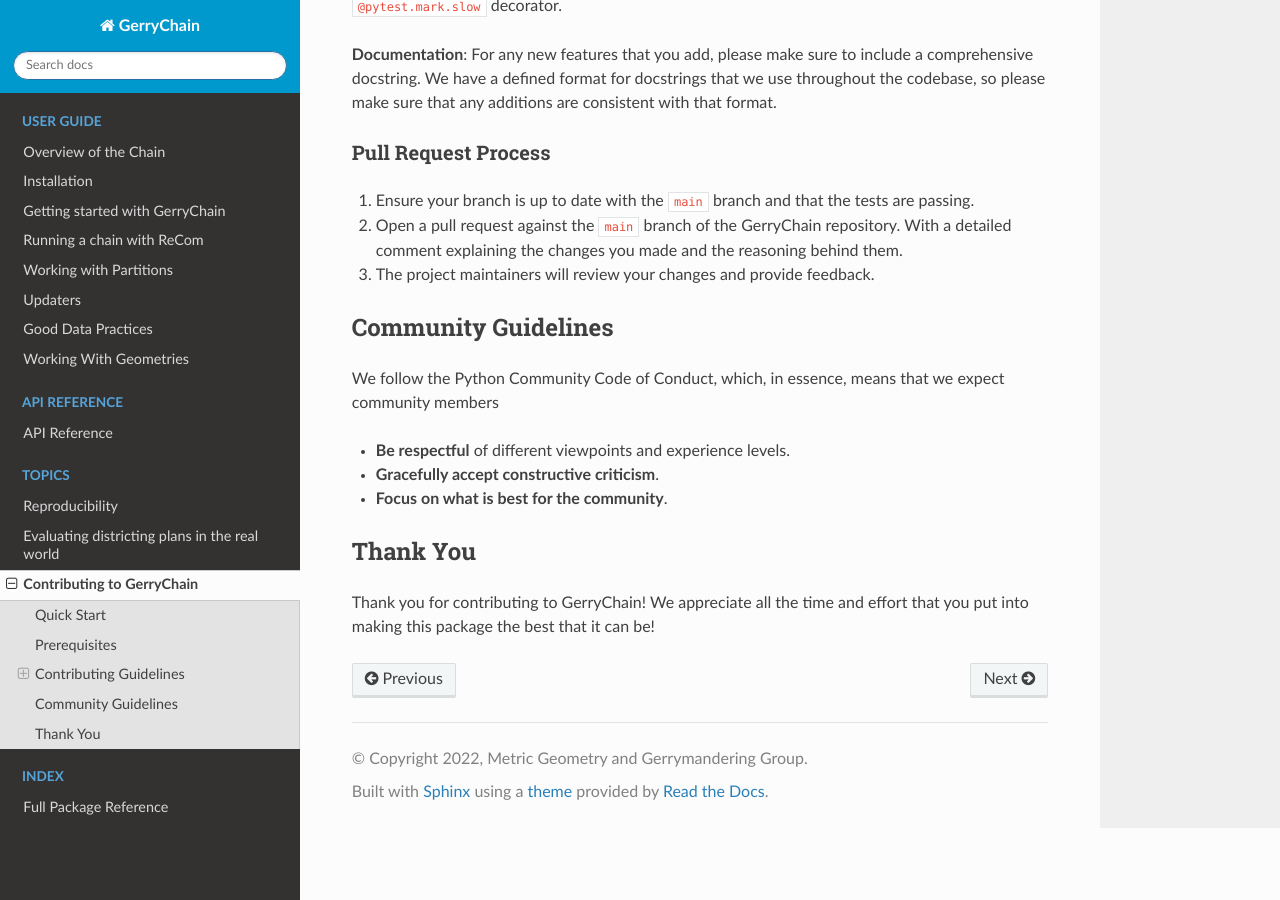
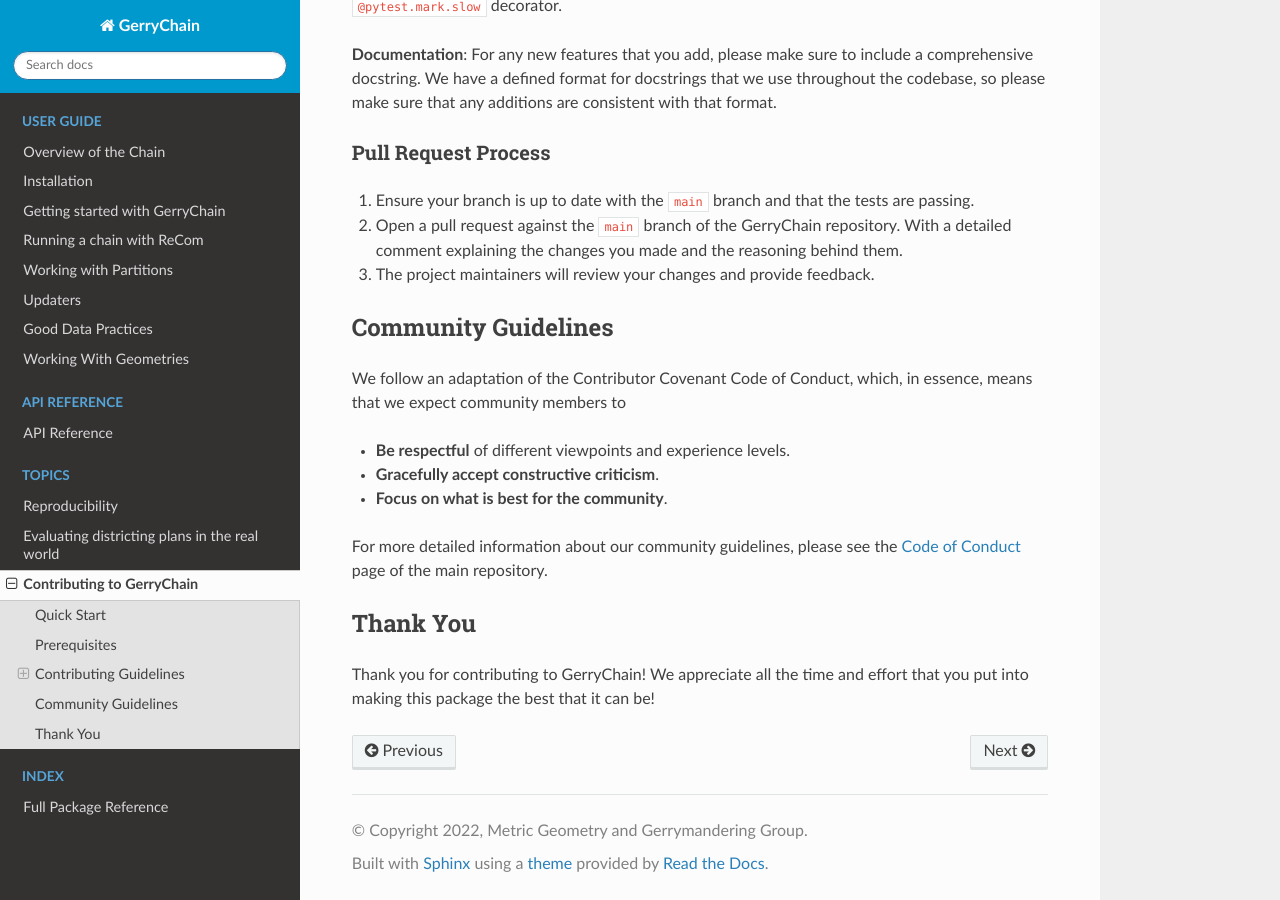
Before and after one commit to mggg/GerryChain, a Sphinx documentation site: the page built from docs/topics/contributing.rst, in a window 1280 px wide and 900 px high, scrolled down 1134 px. Built offline with Sphinx 7.4.7 and the Read the Docs theme 2.0.0, drawn with Linux system fonts in a browser that asks for light colours.

Commit message:
Small doc fix and checking webhooks

```diff
--- a/docs/topics/contributing.rst
+++ b/docs/topics/contributing.rst
@@ -64,13 +64,16 @@
 Community Guidelines
 ====================
 
-We follow the Python Community Code of Conduct, which, in essence, means that we
-expect community members
+We follow an adaptation of the Contributor Covenant Code of Conduct, which,
+in essence, means that we expect community members to
 
 - **Be respectful** of different viewpoints and experience levels.
 - **Gracefully accept constructive criticism**.
 - **Focus on what is best for the community**.
 
+For more detailed information about our community guidelines, please see the
+`Code of Conduct <https://github.com/mggg/GerryChain/blob/main/CODE_OF_CONDUCT.md>`_
+page of the main repository.
 
 
 Thank You
--- a/docs/user/install.rst
+++ b/docs/user/install.rst
@@ -134,7 +134,8 @@
 This approach sometimes fails due to compatibility issues between our
 different Python GIS dependencies, like ``geopandas``, ``pyproj``,
 ``fiona``, and ``shapely``. If you run into this issue, try installing
-the dependencies using the `geo_settings.txt <./geo_settings.txt>`_
+the dependencies using the
+`geo_settings.txt <https://github.com/mggg/GerryChain/blob/main/docs/geo_settings.txt>`_
 file. To do this, run ``pip install -r geo_settings.txt`` from the
 command line.
 
```
